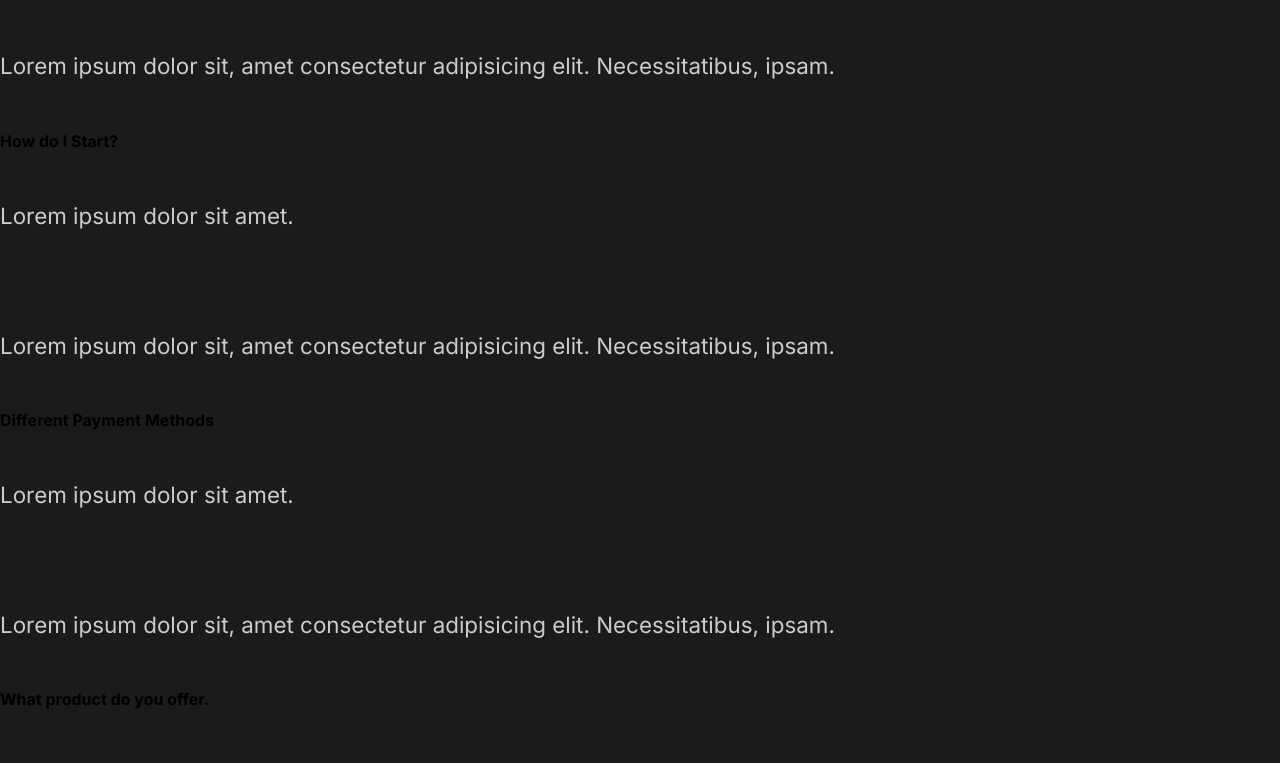
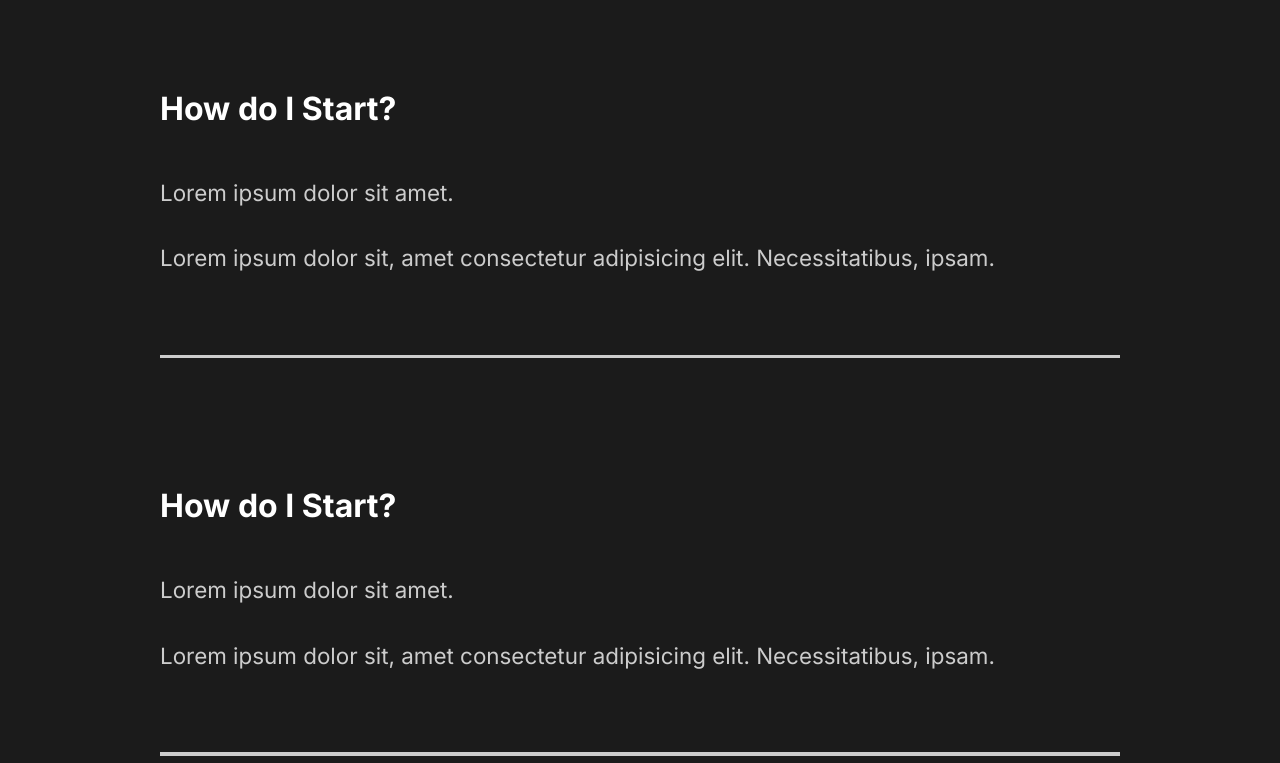
Before and after one commit to DistoRRRtion/Capture, a React (Create React App) app: page / in a window 1280 px wide. Shown: the part 2296-3059 px from the top of the page. Built offline with nearby package versions, Linux system fonts and the light colour scheme.

Commit message:
7 .Styling Faq Section

```diff
--- a/src/components/FaqSection.js
+++ b/src/components/FaqSection.js
@@ -1,6 +1,9 @@
+import styled from "styled-components";
+import { About } from "../styles"
+
 const FaqSection = () => {
   return (
-    <div className='faq'>
+    <FAQ>
       <h2>
         Any Questions? <span>FAQ</span>
       </h2>
@@ -13,6 +16,7 @@ const FaqSection = () => {
             Necessitatibus, ipsam.
           </p>
         </div>
+        <div className="faq-line"></div>
       </div>
       <div className='question'>
         <h4>How do I Start?</h4>
@@ -23,6 +27,7 @@ const FaqSection = () => {
             Necessitatibus, ipsam.
           </p>
         </div>
+        <div className="faq-line"></div>
       </div>
       <div className='question'>
         <h4>Different Payment Methods</h4>
@@ -33,6 +38,7 @@ const FaqSection = () => {
             Necessitatibus, ipsam.
           </p>
         </div>
+        <div className="faq-line"></div>
       </div>
       <div className='question'>
         <h4>What product do you offer.</h4>
@@ -44,8 +50,41 @@ const FaqSection = () => {
           </p>
         </div>
       </div>
-    </div>
+    </FAQ>
   );
 };
 
+const FAQ = styled(About)`
+  display: block;
+
+  span {
+    display: block;
+  }
+
+  h2 {
+    padding-bottom: 2rem;
+    font-weight: lighter;
+  }
+
+  .faq-line {
+    background-color: #cccccc;
+    height: 0.2rem;
+    margin: 2rem 0rem;
+    width: 100%;
+    }
+
+    .question {
+      padding: 3rem 0rem;
+      cursor: pointer;
+    }
+
+    .answer {
+      padding: 2rem 0rem;
+      p {
+        padding: 1rem 0rem;
+      }
+    }
+
+`;
+
 export default FaqSection;
--- a/src/components/GlobalStyle.js
+++ b/src/components/GlobalStyle.js
@@ -1,4 +1,5 @@
 import { createGlobalStyle } from "styled-components"
+
 
 const GlobalStyle = createGlobalStyle`
 
@@ -42,6 +43,7 @@ const GlobalStyle = createGlobalStyle`
 
     h4 {
         font-weight: bold;
+        font-size: 2rem;
     }
 
     span {
@@ -59,9 +61,6 @@ const GlobalStyle = createGlobalStyle`
     a {
         font-size: 1.1rem;
     }
-
-
-
 `;
 
 export default GlobalStyle;
```
